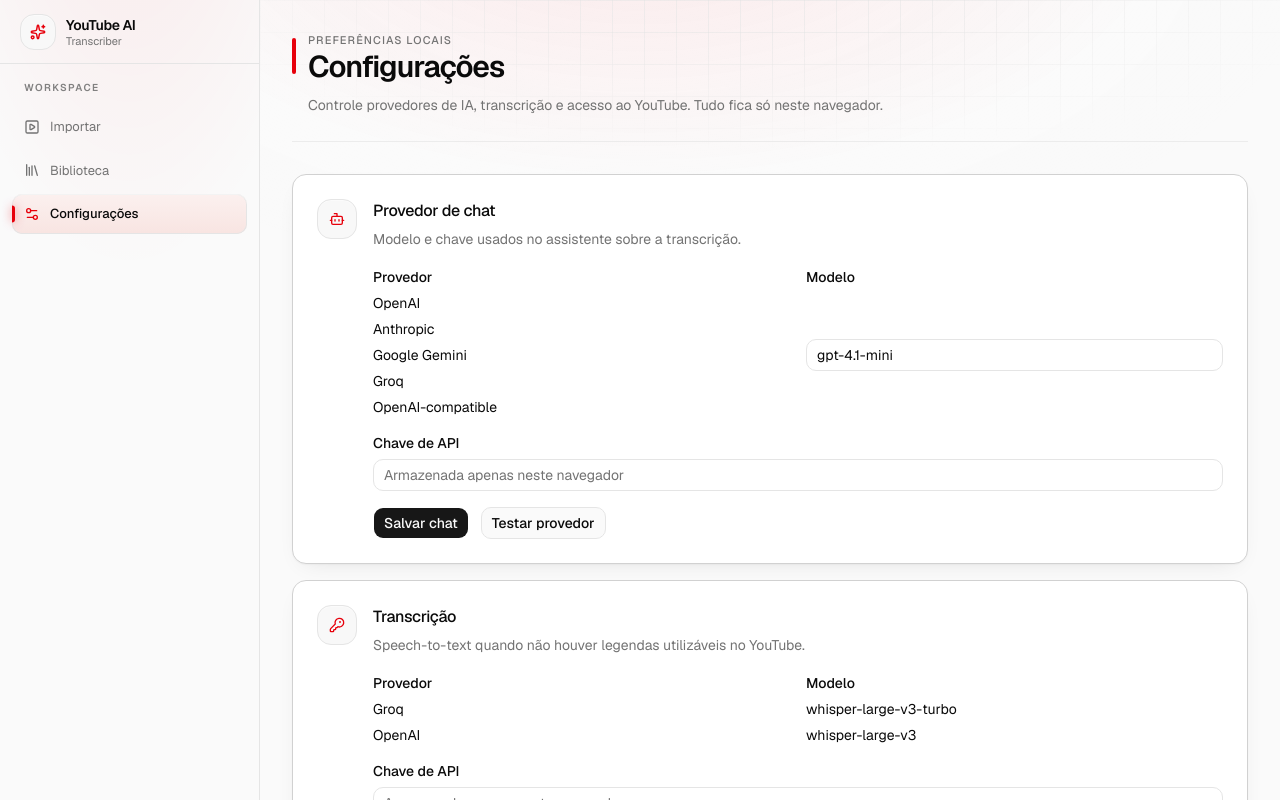
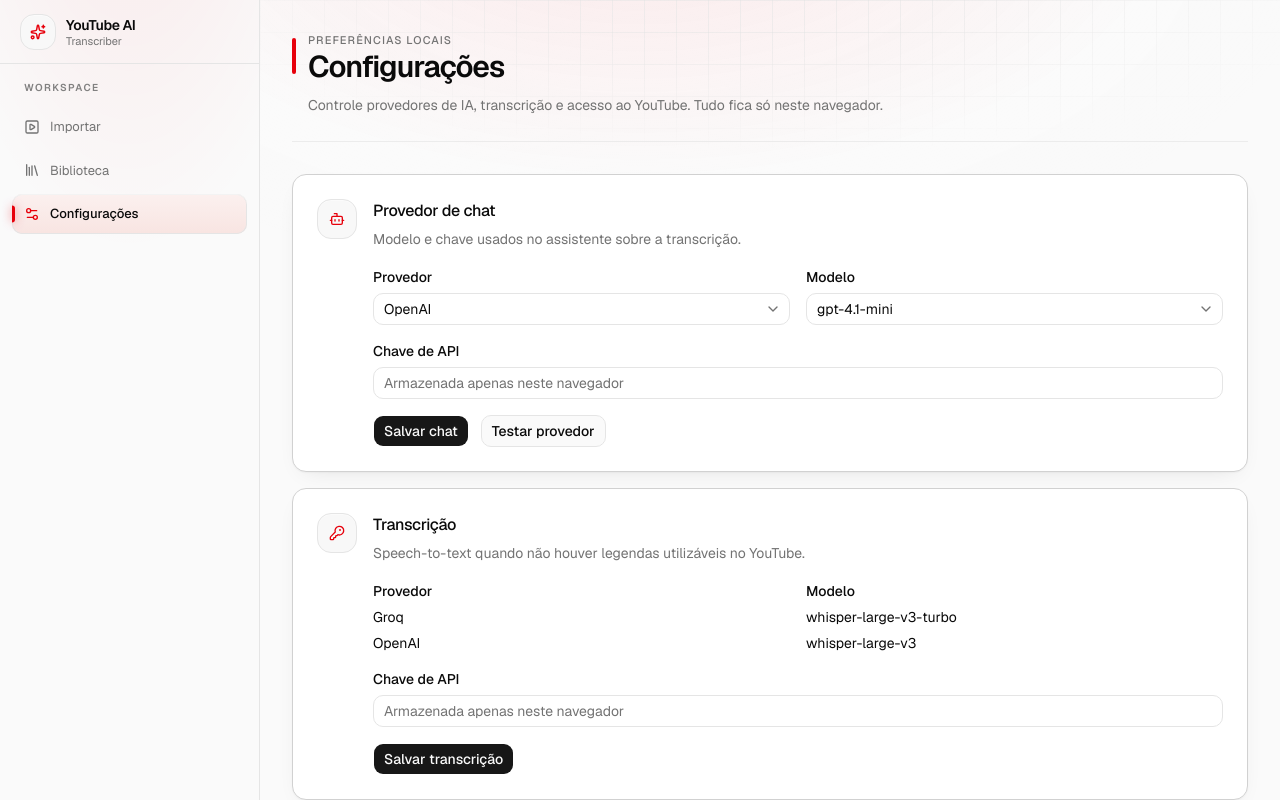
Before and after one commit to solerpedroo/youtube_ai_transcriber, a Next.js app: page /settings in a window 1280 px wide. Shown: the top 800 px of the page. Built offline with nearby package versions, Linux system fonts and the light colour scheme.

Commit message:
refactor(settings): usa Select Radix no chat e remove datalist nativo

```diff
--- a/src/components/settings/chat-settings-form.tsx
+++ b/src/components/settings/chat-settings-form.tsx
@@ -5,7 +5,14 @@ import type { AIProviderId } from "@/types";
 import { StatusMessage } from "@/components/foundation/status-message";
 import { Button } from "@/components/ui/button";
 import { Input } from "@/components/ui/input";
-import { Select } from "@/components/ui/select";
+import {
+  Select,
+  SelectContent,
+  SelectItem,
+  SelectTrigger,
+  SelectValue,
+} from "@/components/ui/select";
+import { SettingsField } from "@/components/settings/settings-field";
 import { useSettingsStore } from "@/stores/settings-store";
 
 const PROVIDERS: Array<{
@@ -36,6 +43,10 @@ export function ChatSettingsForm() {
   const testAbortRef = useRef<AbortController | null>(null);
   const current = settings.chatProvider;
   const providerMeta = PROVIDERS.find((item) => item.id === current.provider) ?? PROVIDERS[0]!;
+  const modelOptions = providerMeta.models.includes(current.model)
+    ? providerMeta.models
+    : [current.model, ...providerMeta.models];
+  const useCustomModelField = providerMeta.needsBaseUrl;
 
   useEffect(() => () => {
     testAbortRef.current?.abort();
@@ -43,15 +54,13 @@ export function ChatSettingsForm() {
 
   function readChatConfig(form: HTMLFormElement) {
     const data = new FormData(form);
-    const provider = String(data.get("provider") ?? "openai") as AIProviderId;
-    const model = String(data.get("model") ?? "").trim();
     const apiKeyFromForm = String(data.get("apiKey") ?? "").trim();
     const baseUrlValue = String(data.get("baseUrl") ?? "").trim();
     return {
-      provider,
-      model,
+      provider: current.provider,
+      model: current.model.trim(),
       apiKey: apiKeyFromForm || current.apiKey.trim(),
-      baseUrl: provider === "openai-compatible" && baseUrlValue ? baseUrlValue : undefined,
+      baseUrl: current.provider === "openai-compatible" && baseUrlValue ? baseUrlValue : undefined,
     };
   }
 
@@ -141,7 +150,7 @@ export function ChatSettingsForm() {
   }
 
   if (!hasHydrated) {
-    return <p className="text-sm text-zinc-500">Carregando preferências locais...</p>;
+    return <p className="text-sm text-muted-foreground">Carregando preferências locais...</p>;
   }
 
   return (
@@ -153,13 +162,11 @@ export function ChatSettingsForm() {
       }}
     >
       <div className="grid gap-4 sm:grid-cols-2">
-        <label className="grid gap-1.5 text-sm">
-          <span className="font-medium">Provedor</span>
+        <SettingsField label="Provedor">
           <Select
-            name="provider"
             value={current.provider}
-            onChange={(event) => {
-              const provider = event.target.value as AIProviderId;
+            onValueChange={(value) => {
+              const provider = value as AIProviderId;
               const meta = PROVIDERS.find((item) => item.id === provider) ?? PROVIDERS[0]!;
               updateSettings({
                 chatProvider: {
@@ -171,33 +178,51 @@ export function ChatSettingsForm() {
               });
             }}
           >
+            <SelectTrigger>
+              <SelectValue placeholder="Escolha o provedor" />
+            </SelectTrigger>
+            <SelectContent>
               {PROVIDERS.map((provider) => (
-              <option key={provider.id} value={provider.id}>{provider.label}</option>
+                <SelectItem key={provider.id} value={provider.id}>
+                  {provider.label}
+                </SelectItem>
               ))}
+            </SelectContent>
           </Select>
-        </label>
-        <label className="grid gap-1.5 text-sm">
-          <span className="font-medium">Modelo</span>
+        </SettingsField>
+        <SettingsField label="Modelo">
+          {useCustomModelField ? (
             <Input
-            name="model"
               value={current.model}
               onChange={(event) => updateSettings({
                 chatProvider: { ...current, model: event.target.value },
               })}
-            list="chat-model-suggestions"
               placeholder="ID do modelo"
             />
-          <datalist id="chat-model-suggestions">
-            {providerMeta.models.map((model) => (
-              <option key={model} value={model} />
+          ) : (
+            <Select
+              value={current.model}
+              onValueChange={(model) => updateSettings({
+                chatProvider: { ...current, model },
+              })}
+            >
+              <SelectTrigger>
+                <SelectValue placeholder="Escolha o modelo" />
+              </SelectTrigger>
+              <SelectContent>
+                {modelOptions.map((model) => (
+                  <SelectItem key={model} value={model}>
+                    {model}
+                  </SelectItem>
                 ))}
-          </datalist>
-        </label>
+              </SelectContent>
+            </Select>
+          )}
+        </SettingsField>
       </div>
 
       {providerMeta.needsBaseUrl && (
-        <label className="grid gap-1.5 text-sm">
-          <span className="font-medium">Base URL</span>
+        <SettingsField label="Base URL">
           <Input
             name="baseUrl"
             type="url"
@@ -207,11 +232,10 @@ export function ChatSettingsForm() {
             })}
             placeholder="https://exemplo.com/v1"
           />
-        </label>
+        </SettingsField>
       )}
 
-      <label className="grid gap-1.5 text-sm">
-        <span className="font-medium">Chave de API</span>
+      <SettingsField label="Chave de API">
         <Input
           name="apiKey"
           type="password"
@@ -222,7 +246,7 @@ export function ChatSettingsForm() {
           })}
           placeholder="Armazenada apenas neste navegador"
         />
-      </label>
+      </SettingsField>
 
       <div className="flex flex-wrap items-center gap-3">
         <Button type="submit">Salvar chat</Button>
```
Lines whose indentation alone changed are shown as unchanged.
